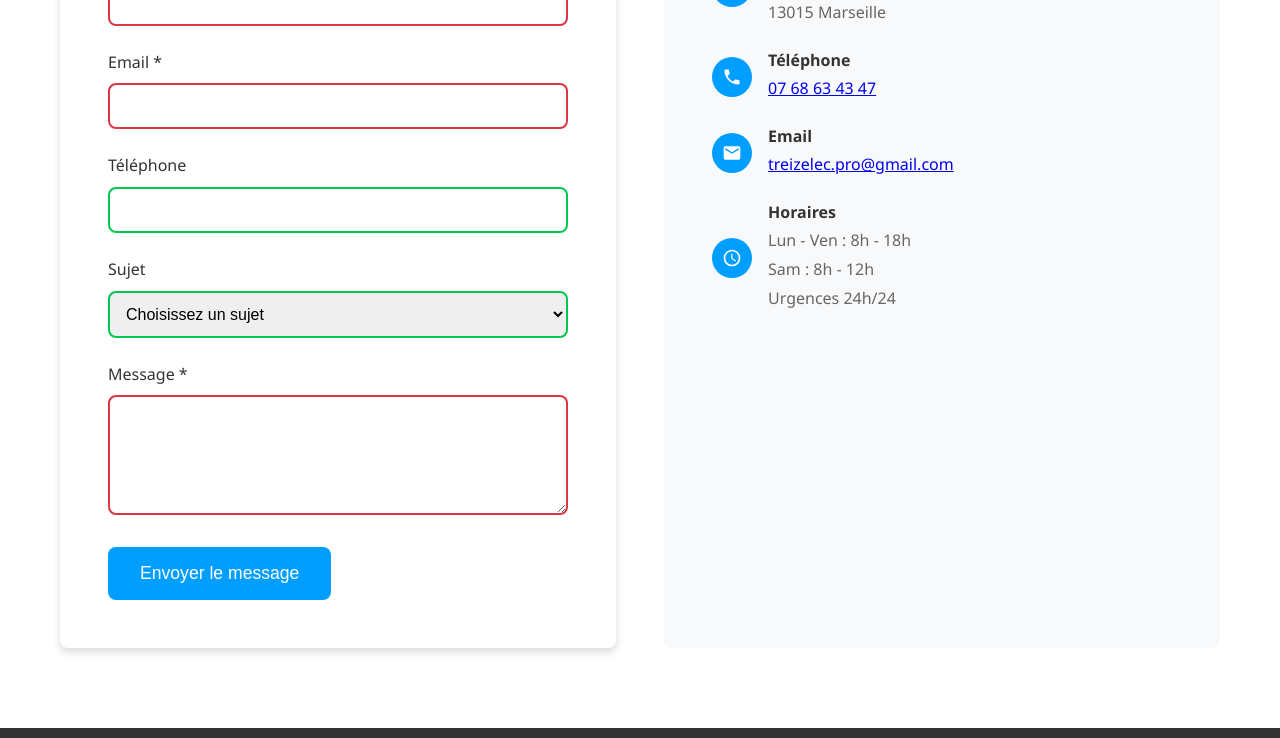
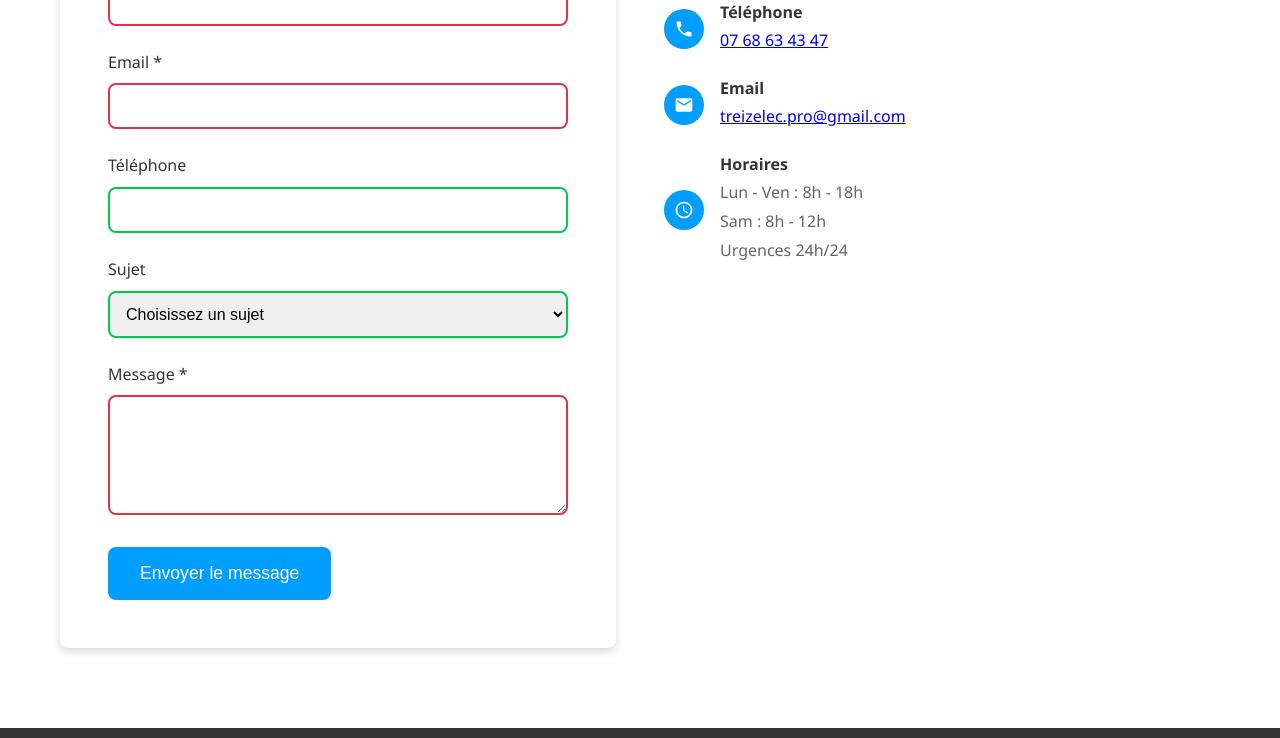
Before and after one commit to ElodieAllegro/treizElec, a website built with Vite: page contact.html in a window 1280 px wide. Shown: the part 433-1171 px from the top of the page. Built offline with nearby package versions, Linux system fonts and the light colour scheme.

Commit message:
Updated pages.css

```diff
--- a/css/pages.css
+++ b/css/pages.css
@@ -92,12 +92,6 @@
     padding: 3rem;
     border-radius: var(--border-radius);
     box-shadow: var(--shadow-medium);
-}
-
-.contact-info {
-    background-color: var(--gray-light);
-    padding: 3rem;
-    border-radius: var(--border-radius);
 }
 
 .contact-info h3 {
```
